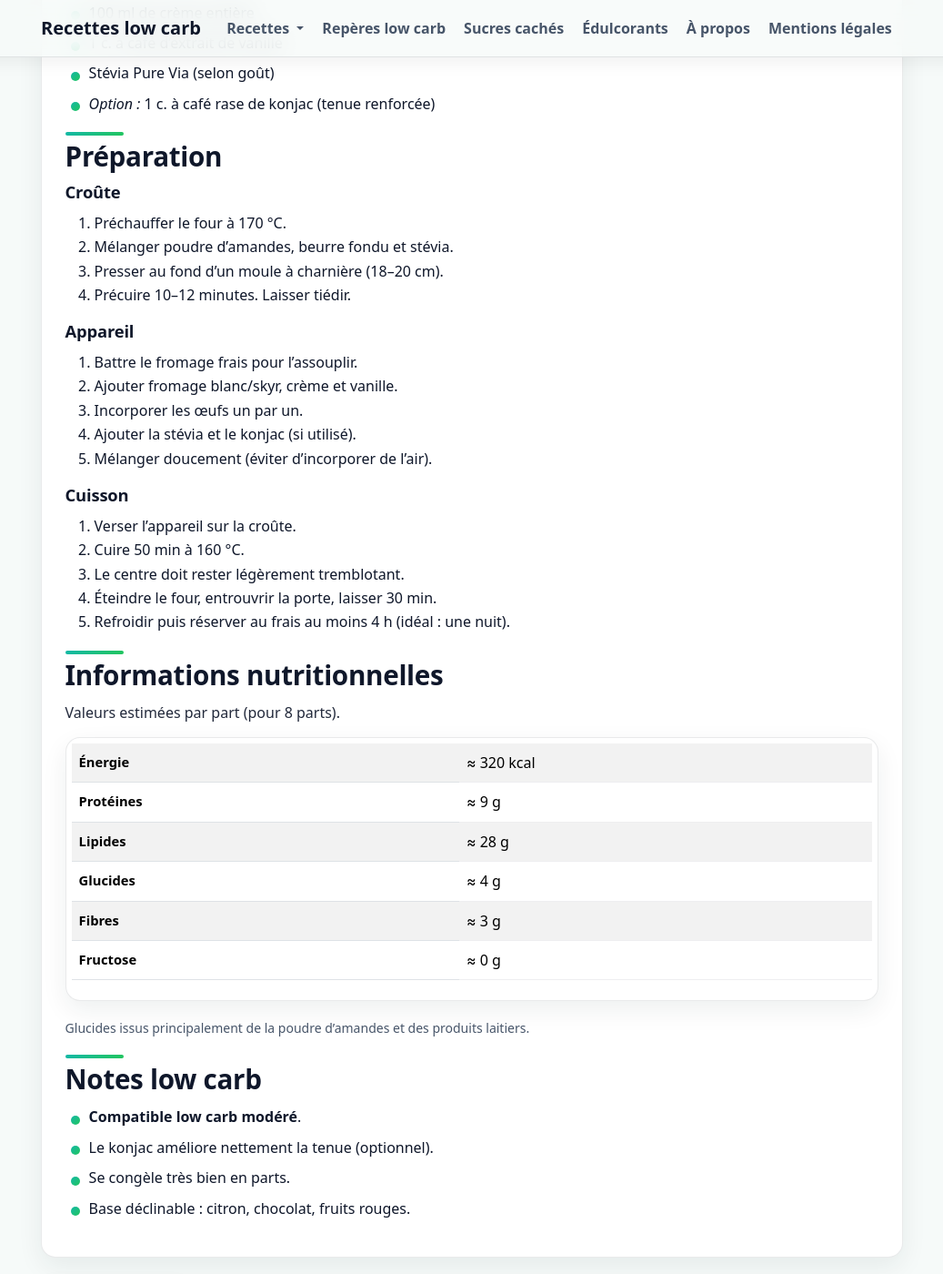
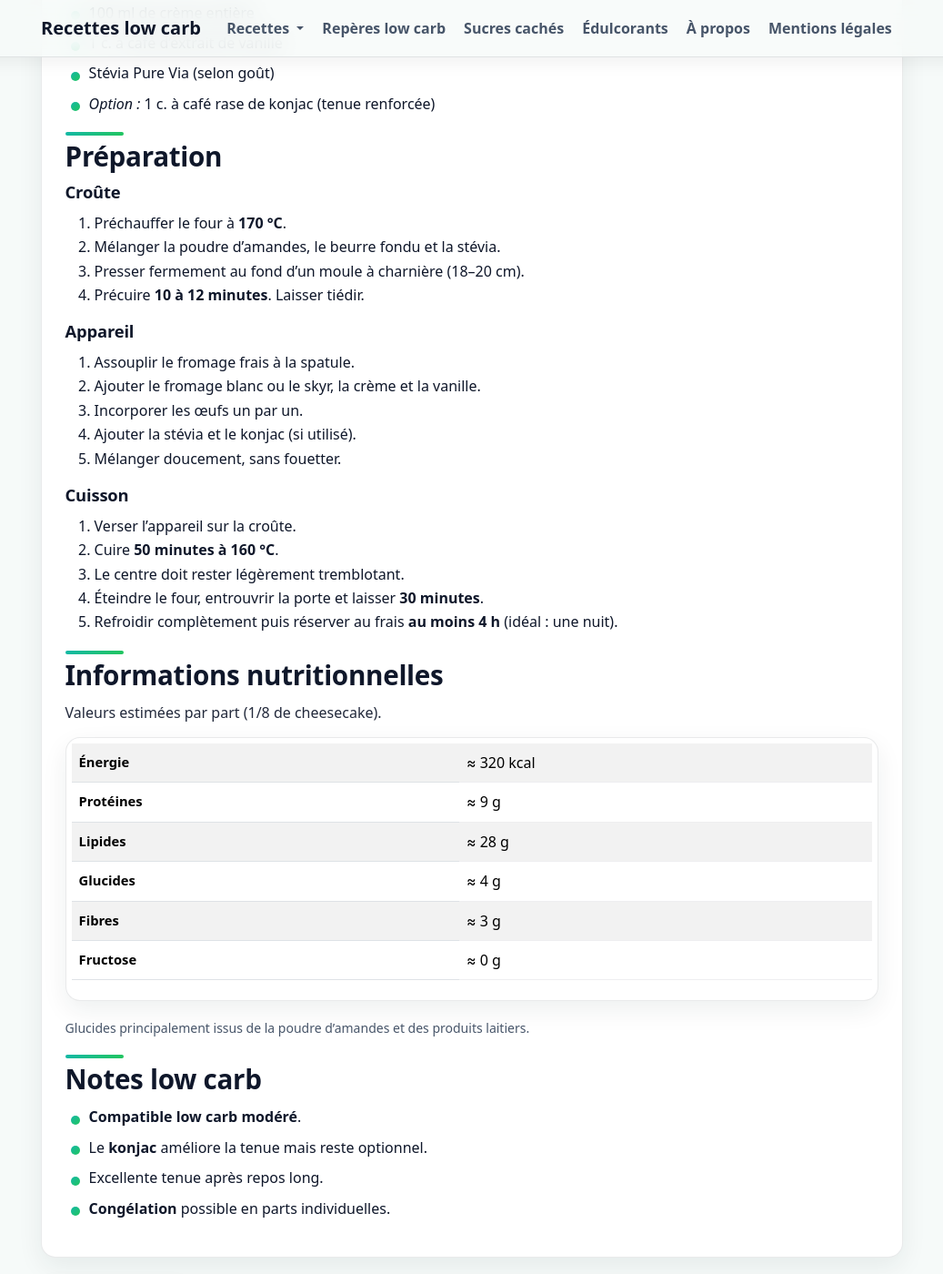
Before and after one commit to laurie-boissay/laurie-boissay.github.io, a Jekyll site: the page built from recettes/cheesecake.html, in a window 1280 px wide and 1400 px high, scrolled down 1005 px. Shown: the whole window at 91% size, without its empty margins (121-1158 px from the left). Built offline with Jekyll 4.4.1, drawn with Linux system fonts in a browser that asks for light colours; some of the changed text lies outside the part shown.

Commit message:
Update cheesecake.html

```diff
--- a/recettes/cheesecake.html
+++ b/recettes/cheesecake.html
@@ -11,36 +11,35 @@ tags:
   - low-carb-modere
   - gout-sucre
   - congelable
+
 extra_head: |
   <script type="application/ld+json">
   {
     "@context": "https://schema.org",
     "@type": "Recipe",
-    "name": "Cheesecake",
-    "description": "Cheesecake low carb avec croûte, sans sucre ajouté.",
+    "name": "Cheesecake low carb",
+    "description": "Cheesecake low carb avec croûte aux amandes, sans sucre ajouté.",
     "recipeYield": "8 parts",
     "prepTime": "PT25M",
     "cookTime": "PT50M",
     "totalTime": "PT75M",
-    "recipeCategory": "Dessert",
-    "keywords": "cheesecake low carb",
     "author": { "@type": "Person", "name": "Laurie" },
     "recipeIngredient": [
-      "Croûte : 120 g de poudre d’amandes",
-      "Croûte : 40 g de beurre fondu",
-      "Croûte : 1 c. à soupe de stévia Pure Via pâtisserie",
-      "Appareil : 500 g de fromage frais type Philadelphia",
-      "Appareil : 200 g de fromage blanc ou skyr",
-      "Appareil : 3 œufs",
-      "Appareil : 100 ml de crème entière",
-      "Appareil : 1 c. à café d’extrait de vanille",
-      "Appareil : stévia Pure Via (selon goût)",
+      "120 g de poudre d’amandes",
+      "40 g de beurre fondu",
+      "Stévia Pure Via pâtisserie",
+      "500 g de fromage frais type Philadelphia",
+      "200 g de fromage blanc ou skyr",
+      "3 œufs",
+      "100 ml de crème entière",
+      "1 c. à café d’extrait de vanille",
+      "Stévia Pure Via (selon goût)",
       "Option : 1 c. à café rase de konjac (glucomannane)"
     ],
     "recipeInstructions": [
       { "@type": "HowToStep", "text": "Préparer et précuire la croûte." },
-      { "@type": "HowToStep", "text": "Mélanger l’appareil à cheesecake." },
-      { "@type": "HowToStep", "text": "Cuire doucement jusqu’à prise." }
+      { "@type": "HowToStep", "text": "Mélanger l’appareil à cheesecake sans incorporer d’air." },
+      { "@type": "HowToStep", "text": "Cuire doucement jusqu’à prise partielle." }
     ]
   }
   </script>
@@ -83,32 +82,33 @@ extra_head: |
 
 <h3>Croûte</h3>
 <ol>
-  <li>Préchauffer le four à 170 °C.</li>
-  <li>Mélanger poudre d’amandes, beurre fondu et stévia.</li>
-  <li>Presser au fond d’un moule à charnière (18–20 cm).</li>
-  <li>Précuire 10–12 minutes. Laisser tiédir.</li>
+  <li>Préchauffer le four à <strong>170&nbsp;°C</strong>.</li>
+  <li>Mélanger la poudre d’amandes, le beurre fondu et la stévia.</li>
+  <li>Presser fermement au fond d’un moule à charnière (18–20 cm).</li>
+  <li>Précuire <strong>10 à 12 minutes</strong>. Laisser tiédir.</li>
 </ol>
 
 <h3>Appareil</h3>
 <ol>
-  <li>Battre le fromage frais pour l’assouplir.</li>
-  <li>Ajouter fromage blanc/skyr, crème et vanille.</li>
+  <li>Assouplir le fromage frais à la spatule.</li>
+  <li>Ajouter le fromage blanc ou le skyr, la crème et la vanille.</li>
   <li>Incorporer les œufs un par un.</li>
   <li>Ajouter la stévia et le konjac (si utilisé).</li>
-  <li>Mélanger doucement (éviter d’incorporer de l’air).</li>
+  <li>Mélanger doucement, sans fouetter.</li>
 </ol>
 
 <h3>Cuisson</h3>
 <ol>
   <li>Verser l’appareil sur la croûte.</li>
-  <li>Cuire 50 min à 160 °C.</li>
+  <li>Cuire <strong>50 minutes à 160&nbsp;°C</strong>.</li>
   <li>Le centre doit rester légèrement tremblotant.</li>
-  <li>Éteindre le four, entrouvrir la porte, laisser 30 min.</li>
-  <li>Refroidir puis réserver au frais au moins 4 h (idéal : une nuit).</li>
+  <li>Éteindre le four, entrouvrir la porte et laisser <strong>30 minutes</strong>.</li>
+  <li>Refroidir complètement puis réserver au frais <strong>au moins 4 h</strong> (idéal : une nuit).</li>
 </ol>
 
 <h2>Informations nutritionnelles</h2>
-<p>Valeurs estimées par part (pour 8 parts).</p>
+<p>Valeurs estimées par part (1/8 de cheesecake).</p>
+
 <div class="table-responsive">
   <table class="table table-striped">
     <tbody>
@@ -121,14 +121,15 @@ extra_head: |
     </tbody>
   </table>
 </div>
+
 <p class="small text-muted">
-  Glucides issus principalement de la poudre d’amandes et des produits laitiers.
+  Glucides principalement issus de la poudre d’amandes et des produits laitiers.
 </p>
 
 <h2>Notes low carb</h2>
 <ul>
   <li><strong>Compatible low carb modéré</strong>.</li>
-  <li>Le konjac améliore nettement la tenue (optionnel).</li>
-  <li>Se congèle très bien en parts.</li>
-  <li>Base déclinable : citron, chocolat, fruits rouges.</li>
+  <li>Le <strong>konjac</strong> améliore la tenue mais reste optionnel.</li>
+  <li>Excellente tenue après repos long.</li>
+  <li><strong>Congélation</strong> possible en parts individuelles.</li>
 </ul>
```
Also changed, not shown: other parts of recettes/cheesecake.html (+3 -3 lines).
